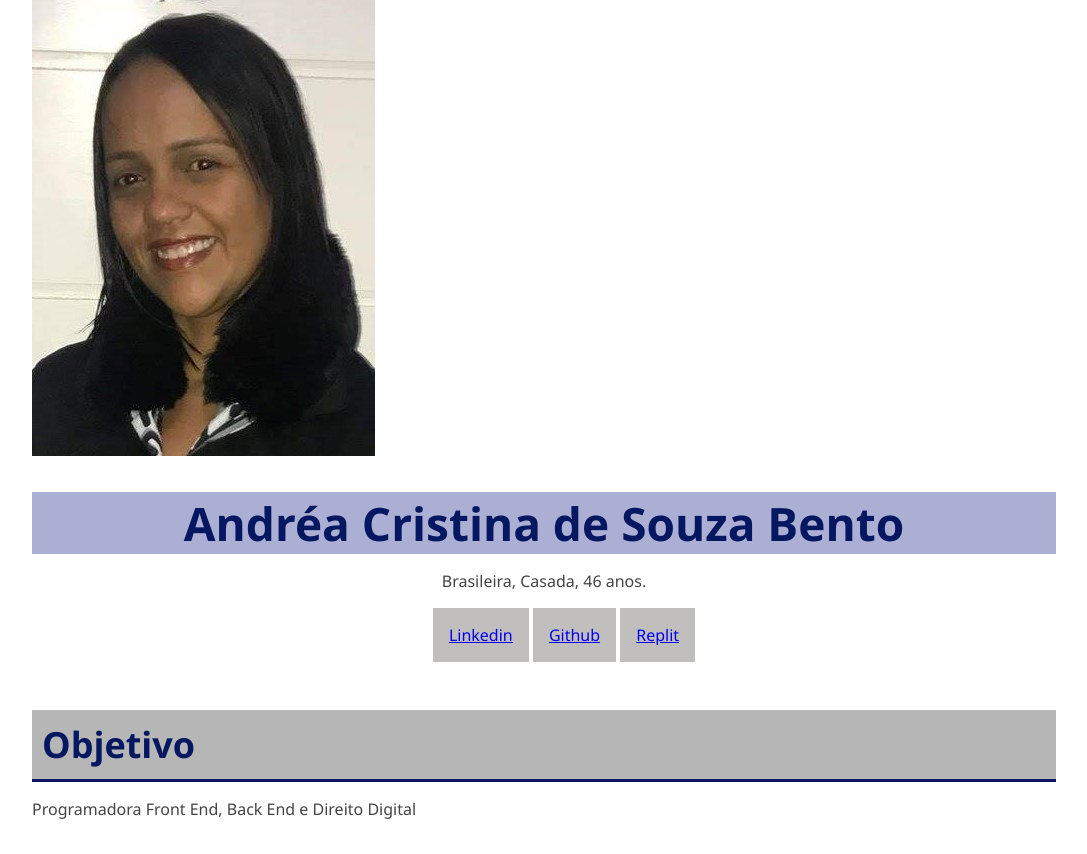
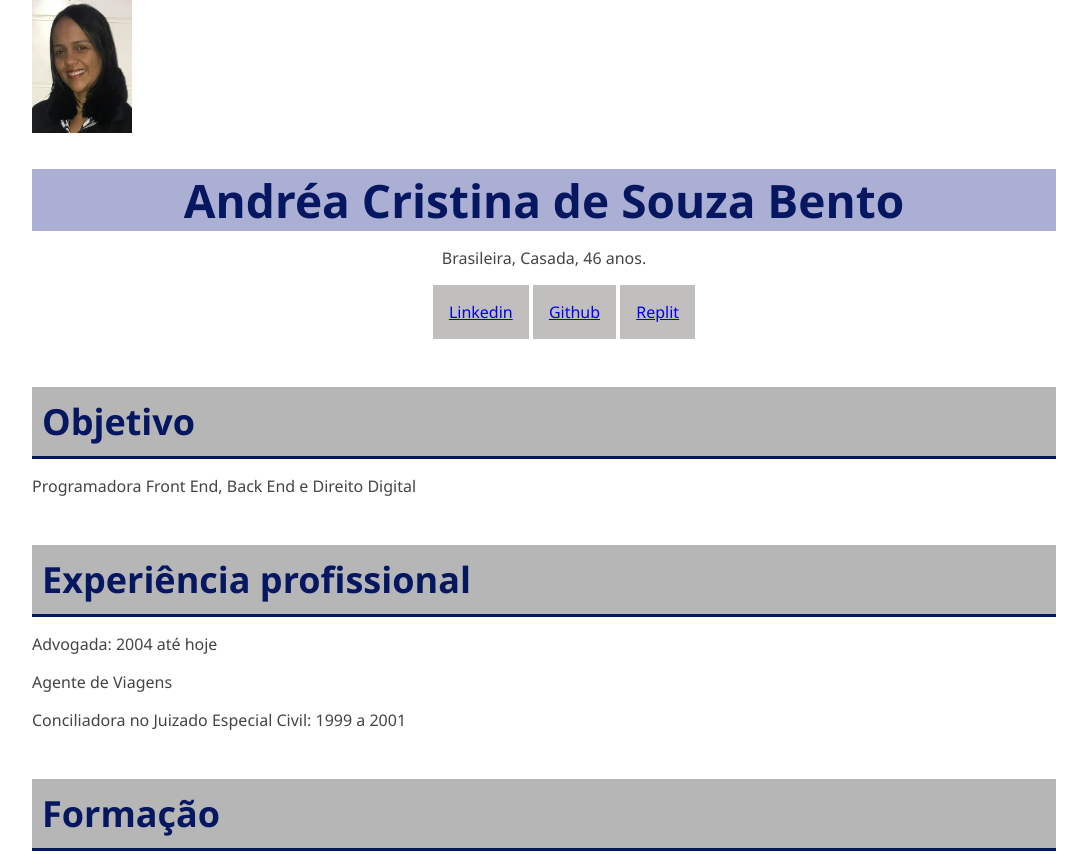
Before and after one commit to DeaBento/meu-portifolio, a plain HTML site: page index.html in a window 1280 px wide. Shown: the top 854 px of the page, without its empty margins (96-1183 px from the left). Drawn offline with Linux system fonts and the light colour scheme.

Commit message:
Update index.html
mudança no tamanho da foto

```diff
--- a/index.html
+++ b/index.html
@@ -12,7 +12,7 @@
 </head>
 
 <body>
-    <img src="foto/CasaDaNona_Gramado.jpg" alt="minha foto do Linkedin">
+    <img src="foto/CasaDaNona_Gramado.jpg" width="100px" alt="minha foto do Linkedin">
     <h1>Andréa Cristina de Souza Bento</h1>
     <p class="center">Brasileira, Casada, 46 anos.</p>
 
```
